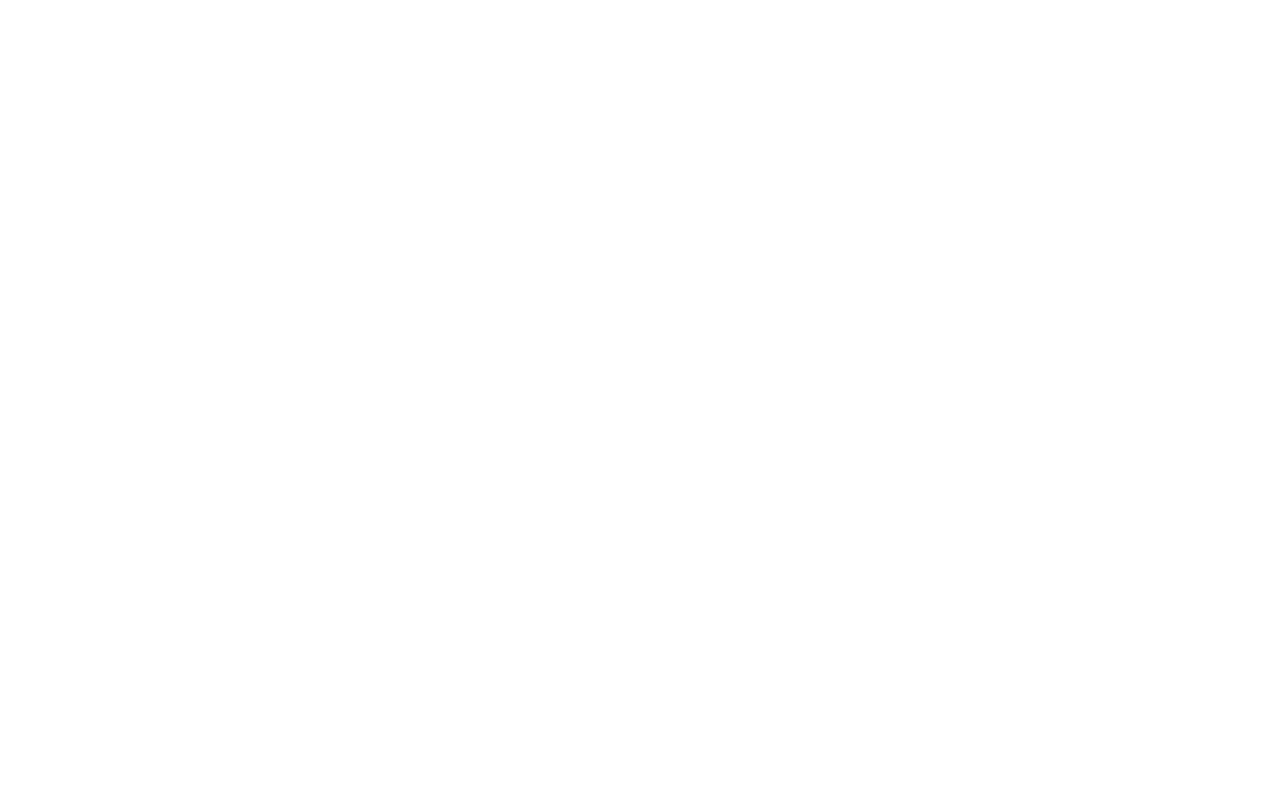
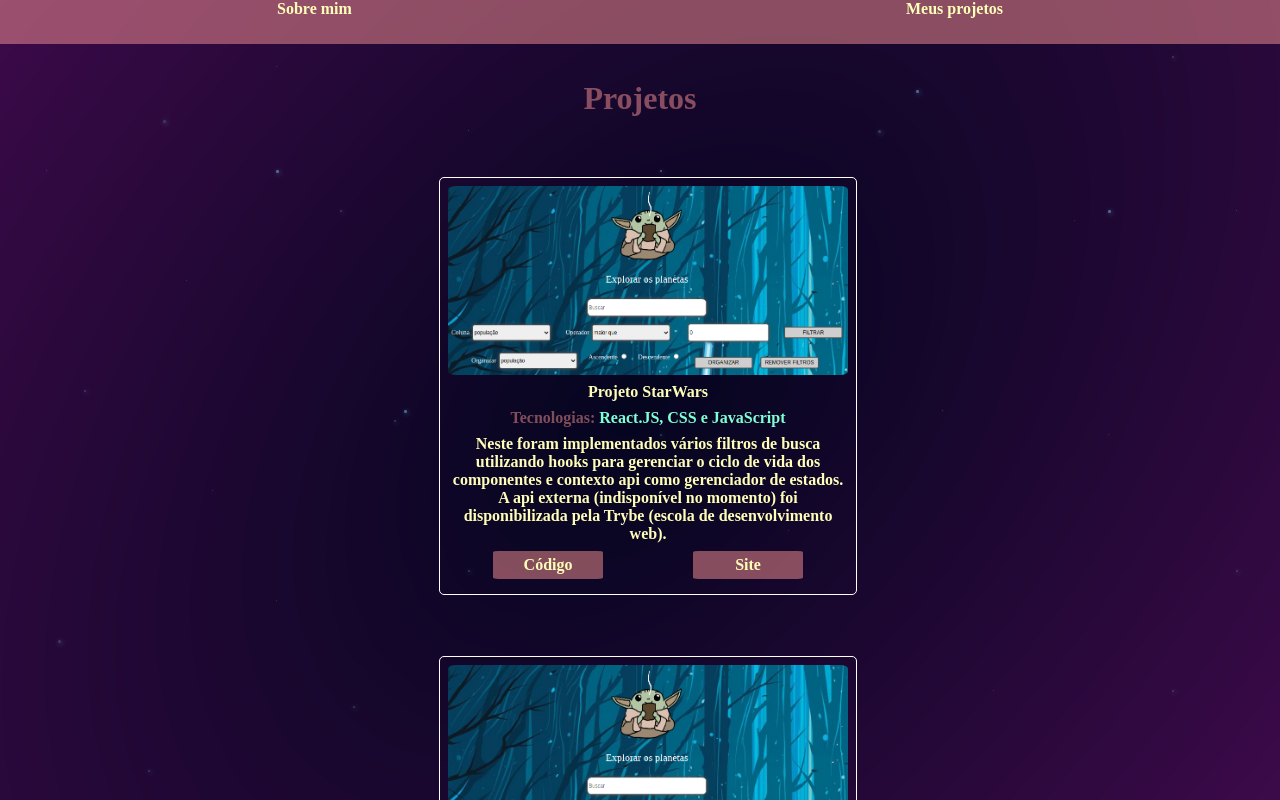
Before and after one commit to amandamachadodev/portfolio-react, a React (Create React App) app: page /projetos in a window 1280 px wide. Built offline with nearby package versions, Linux system fonts and the light colour scheme.

Commit message:
feat: :sparkles: página projetos implementada

```diff
--- a/src/App.js
+++ b/src/App.js
@@ -1,4 +1,5 @@
 import { Switch, Route } from "react-router-dom";
+import Projetos from "./Pages/Projetos/Projetos";
 import Home from "./Pages/Home/Home";
 import "./App.css";
 
@@ -6,6 +7,7 @@
   return (
     <Switch>
     <Route path="/" component={Home} exact />
+    <Route path="/projetos" component={Projetos} exact />
     </Switch>
   );
 }
--- a/src/Pages/Galaxy/Galaxy.jsx
+++ b/src/Components/Background/Galaxy.jsx
@@ -45,5 +45,3 @@
         </>
     );
 }
-
-// export default Galaxy;
--- a/src/Components/Loader/Loader.css
+++ b/src/Components/Loader/Loader.css
@@ -16,8 +16,9 @@
 .venus:nth-child(1) {
     width: 200px;
     height: 200px;
-    top: calc(10vh + 10px);
-    left: calc(15vw + 20px);
+    top: 50%;
+    left: 50%;
+    transform: translate(-50%, -50%);
   }
 
 p {
--- /dev/null
+++ b/src/Components/ProjetoCards/ProjetoCards.css
@@ -0,0 +1,93 @@
+.projetos {
+    border: solid 1px white;
+    border-radius: 5px;
+    display: flex;
+    flex-direction: column;
+    padding: 2%;
+    width: 250px;
+    margin-top: 10%;
+    margin-right: 5%;
+}
+
+.Content {
+    position: absolute;
+    display: flex;
+    top: 10%;
+    color:rgb(255, 254, 184);
+    /* width: 101%; */
+    /* align-items: center; */
+    justify-content: center;
+    flex-direction: column;
+
+}
+
+img {
+    border-radius: 2%
+}
+
+.botoes {
+    display: flex;
+    justify-content: space-around;
+}
+
+a {
+    color: rgb(255, 254, 184);
+    font-weight: bold;
+    border: 5px rgba(128, 0, 128, 0) solid;
+    border-radius: 5%;
+    text-align: center;
+    text-decoration: none;
+    background-color: rgba(255, 150, 150, 0.493);
+    width: 25%;
+    transition: 1s;
+}
+
+a:hover {
+    background-color: rgba(255, 150, 150, 0.212);
+}
+
+h4 {
+    margin: 2%;
+    text-align: center;
+}
+
+p {
+    text-align: center;
+    margin-block-end: 2%;
+}
+
+#tec {
+    color: rgba(255, 150, 150, 0.493);
+}
+
+span {
+    color: aquamarine;
+}
+
+h1 {
+    color: rgba(255, 150, 150, 0.493);
+    position: relative;
+    text-align: center;
+}
+
+@media (min-width: 768px) {
+    .projetos {
+      margin-top: 30%;
+    }
+
+    .Content {
+        top: 15%;
+    }
+}
+
+@media (min-width: 1024px) {
+    .projetos {
+      margin-top: 15%;
+      width: 400px;
+      height: 400px;
+    }
+
+    .Content {
+        top: 10%;
+    }
+}
--- /dev/null
+++ b/src/Components/ProjetoCards/ProjetoCards.jsx
@@ -0,0 +1,73 @@
+import React, { useEffect, useState } from "react";
+import '../ProjetoCards/ProjetoCards.css';
+import starWars from '../../imagens/starwars.png';
+
+export function ProjetoCards() {
+    const [projetos, setProjetos] = useState([]);
+
+    useEffect(() => {
+        setProjetos([{
+            id: 1,
+            nome: 'Projeto StarWars',
+            tecnologias: 'React.JS, CSS e JavaScript',
+            descricao: `Neste foram implementados vários filtros de busca utilizando
+            hooks para gerenciar o ciclo de vida dos componentes e contexto api como gerenciador de estados.
+            A api externa (indisponível no momento) foi disponibilizada pela Trybe (escola de desenvolvimento web).`,
+            imagem: starWars,
+            repositorio: 'https://github.com/mandioquynha/project-starwars-planets-search/tree/main',
+            link: 'https://project-starwars-planets-search-rho.vercel.app/'},
+            {
+            id: 2,
+            nome: 'Projeto StarWars',
+            tecnologias: 'React.JS, CSS e JavaScript',
+            descricao: `Neste foram implementados vários filtros de busca utilizando
+            hooks para gerenciar o ciclo de vida dos componentes e contexto api como gerenciador de estados.
+            A api externa (indisponível no momento) foi disponibilizada pela Trybe (escola de desenvolvimento web).`,
+            imagem: starWars,
+            repositorio: 'https://github.com/mandioquynha/project-starwars-planets-search/tree/main',
+            link: 'https://project-starwars-planets-search-rho.vercel.app/'
+            },
+            {
+            id: 3,
+            nome: 'Projeto StarWars',
+            tecnologias: 'React.JS, CSS e JavaScript',
+            descricao: `Neste foram implementados vários filtros de busca utilizando
+            hooks para gerenciar o ciclo de vida dos componentes e contexto api como gerenciador de estados.
+            A api externa (indisponível no momento) foi disponibilizada pela Trybe (escola de desenvolvimento web).`,
+            imagem: starWars,
+            repositorio: 'https://github.com/mandioquynha/project-starwars-planets-search/tree/main',
+            link: 'https://project-starwars-planets-search-rho.vercel.app/'
+            },
+            {
+            id: 4,
+            nome: 'Projeto StarWars',
+            tecnologias: 'React.JS, CSS e JavaScript',
+            descricao: `Neste foram implementados vários filtros de busca utilizando
+            hooks para gerenciar o ciclo de vida dos componentes e contexto api como gerenciador de estados.
+            A api externa (indisponível no momento) foi disponibilizada pela Trybe (escola de desenvolvimento web).`,
+            imagem: starWars,
+            repositorio: 'https://github.com/mandioquynha/project-starwars-planets-search/tree/main',
+            link: 'https://project-starwars-planets-search-rho.vercel.app/'
+            }]);
+    }, []);
+
+    return (
+        <div className="Content">
+            <h1>Projetos</h1>
+           { projetos.map(projeto => {
+                    return (
+                      <div className="projetos" key={projeto.id}>
+                          <img src={projeto.imagem} alt="projeto star wars"/>
+                          <h4>{projeto.nome}</h4>
+                          <p id="tec">Tecnologias: <span>{projeto.tecnologias}</span></p>
+                          <p>{projeto.descricao}</p>
+                          <div className="botoes">
+                          <a href={projeto.repositorio} target="_blank" rel="noreferrer">Código</a>
+                          <a href={projeto.link} target="_blank" rel="noreferrer">Site</a>
+                          </div>
+                      </div>
+                    )
+                })}
+        </div>
+    )
+}
--- a/src/Pages/Home/Home.css
+++ b/src/Pages/Home/Home.css
@@ -1,12 +1,10 @@
 .container {
-  display: flex;
-
+    display: flex;
     align-items: center;
     position: fixed;
     width: 100%;
     height: 100vh;
     background-color: black;
-    overflow: hidden;
     display: flex;
 }
 
--- a/src/Pages/Home/Home.jsx
+++ b/src/Pages/Home/Home.jsx
@@ -1,5 +1,5 @@
 import React,  { useState }  from 'react';
-import { Galaxy } from '../Galaxy/Galaxy.jsx';
+import { Galaxy } from '../../Components/Background/Galaxy.jsx';
 import "../Home/Home.css";
 import { Loader } from '../../Components/Loader/Loader.jsx';
 import { Header } from '../../Components/Header/Header.jsx';
--- a/src/Pages/Projetos/Projetos.css
+++ b/src/Pages/Projetos/Projetos.css
@@ -0,0 +1,9 @@
+.container {
+    position: relative;
+    display: flex;
+    flex-direction: column;
+    align-items: center;
+    text-align: center;
+    overflow: scroll;
+    height: 200%;
+}
--- a/src/Pages/Projetos/Projetos.jsx
+++ b/src/Pages/Projetos/Projetos.jsx
@@ -1,9 +1,24 @@
-import React from "react";
+import React, { useState } from "react";
+import { Galaxy } from "../../Components/Background/Galaxy";
+import { Loader } from '../../Components/Loader/Loader.jsx';
+import { Header } from '../../Components/Header/Header.jsx';
+import { ProjetoCards } from "../../Components/ProjetoCards/ProjetoCards";
+import '../Projetos/Projetos.css';
 
 function Projetos() {
+    const [loader, setLoader] = useState(true);
+
+    setTimeout(() => {
+        setLoader(false);
+      }, 3000);
+
+
     return (
-        <div>
-            'Projetos'
+        <div className="container">
+            <Header />
+            <Galaxy />
+            {!loader && <ProjetoCards /> }
+            {loader && < Loader />}
         </div>
     )
 }
```
Also changed, not shown: src/Components/Repositories/Repositories.css (deleted, +0 -19 lines), src/Components/Repositories/Repositories.jsx (deleted, +0 -26 lines), src/Components/Background/Galaxy.css (renamed from src/Pages/Galaxy/Galaxy.css), src/imagens/starwars.png (added).
